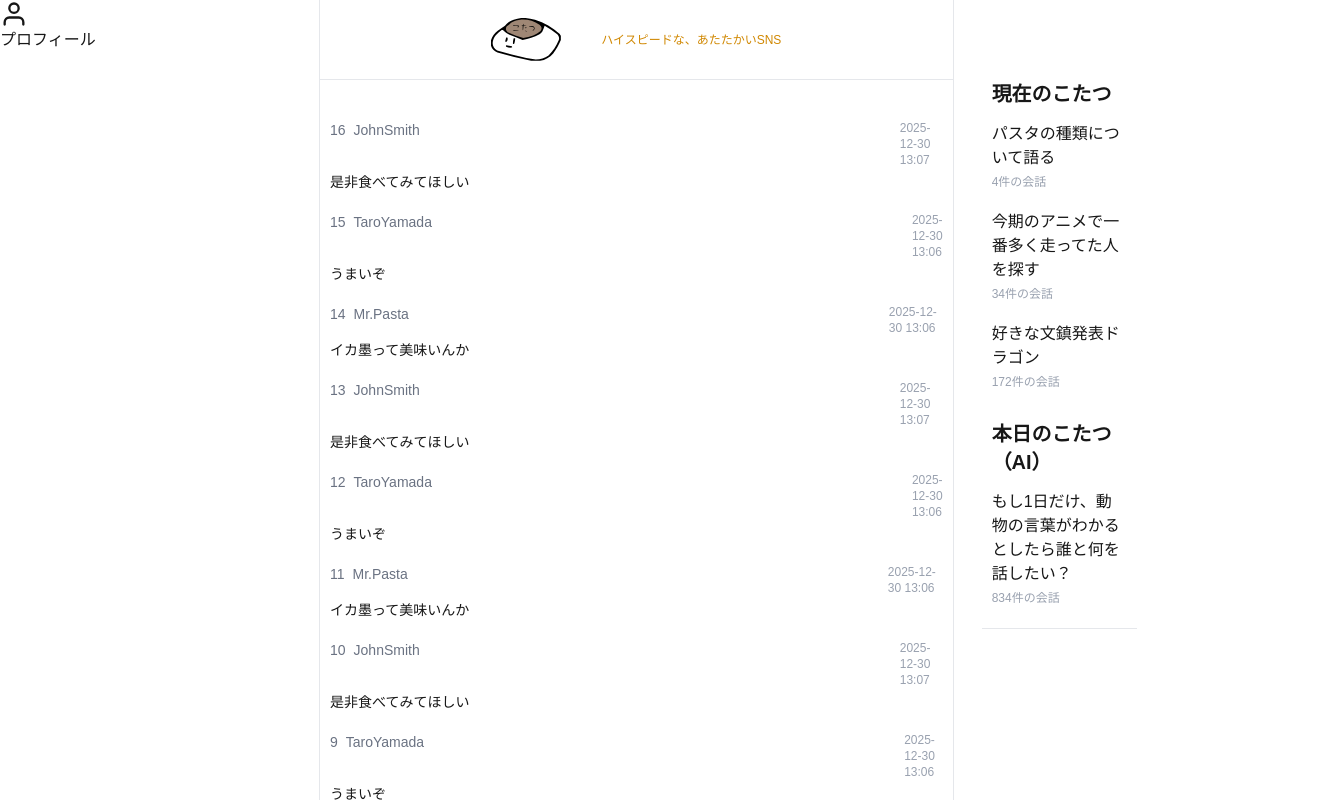
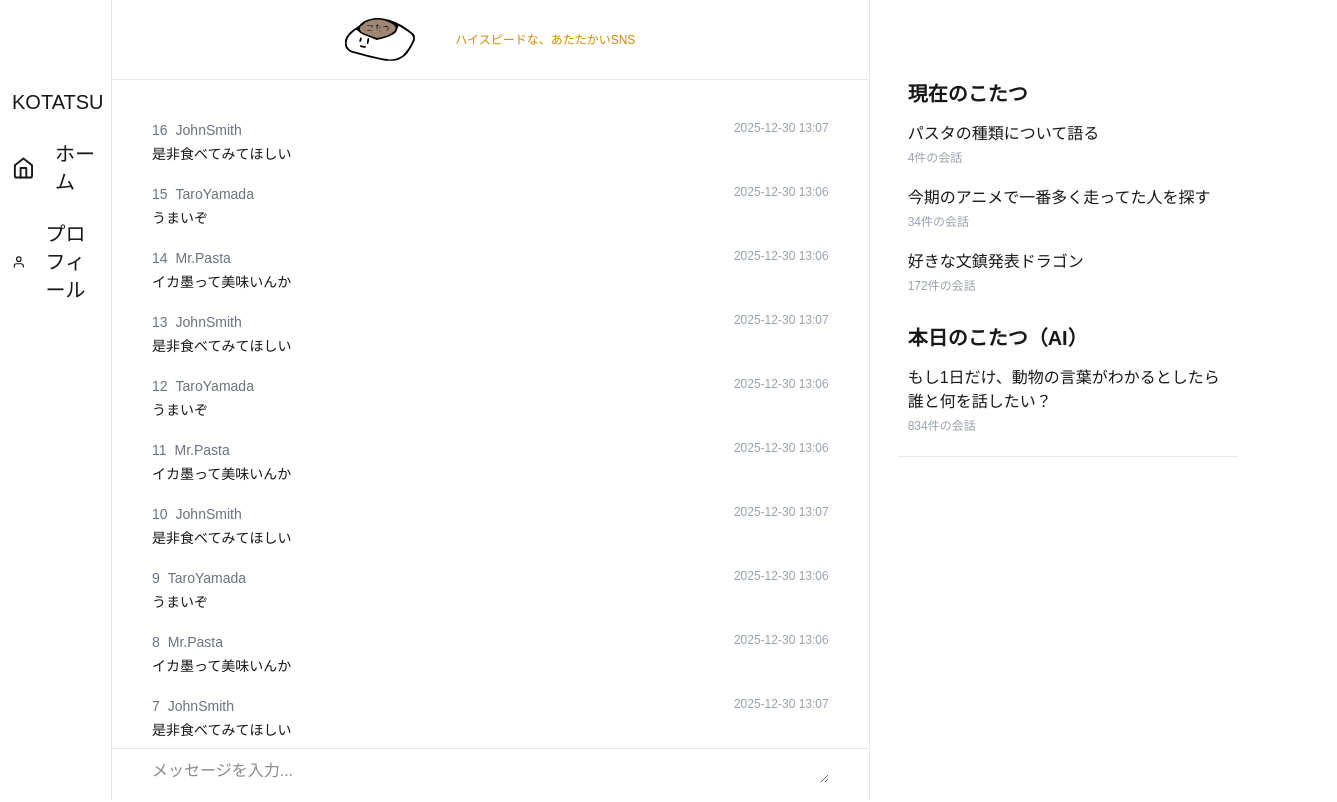
Before and after one commit to toufu-studio/Kotatsu, a Next.js app: page / in a window 1280 px wide. Shown: the top 802 px of the page, 1337 px wide, since content can reach past the window. Built offline with nearby package versions, Linux system fonts and the light colour scheme.

Commit message:
wip: UI(input field)

```diff
--- a/src/app/layout.tsx
+++ b/src/app/layout.tsx
@@ -2,7 +2,7 @@ import type { Metadata } from "next";
 import { Geist, Geist_Mono } from "next/font/google";
 import "./globals.css";
 
-import { FiUser } from "react-icons/fi";
+import { FiUser, FiHome } from "react-icons/fi";
 
 const geistSans = Geist({
   variable: "--font-geist-sans",
@@ -35,28 +35,45 @@ export default function RootLayout({
       <body
         className={`${geistSans.variable} ${geistMono.variable} antialiased`}
       >
-        <div className="flex justify-between sm:max-w-sm md:max-w-md lg:max-w-lg xl:max-w-full 2xl:max-w-full">
+        <div className="flex justify-between sm:max-w-sm md:max-w-md lg:max-w-lg xl:max-w-dvh 2xl:max-w-full">
 
-          <div className="2xl:w-[25rem] xl:w-80 bg-white border-r border-gray-200 h-screen sticky top-0 flex flex-col justify-between shrink-0">
-            <div className="flex flex-col">
-              <FiUser className="w-7 h-7"/>
-              <div>プロフィール</div>
+          <div className="2xl:w-[358px] min-[86.875rem]:w-[240px] xl:w-[7rem] lg:w-[87px] bg-white border-r border-gray-200 h-screen sticky top-0 flex flex-col justify-between shrink-0">
+            <div className="flex flex-col mt-19 mr-10 ml-auto">
+              <div className="flex gap-5 items-center rounded-3xl hover:bg-gray-100 p-3">
+                <div className="text-xl">KOTATSU</div>
+              </div>
+              <div className="flex gap-5 items-center rounded-3xl hover:bg-gray-100 p-3">
+                <FiHome className="w-7 h-7" />
+                <div className="text-xl">ホーム</div>
+              </div>
+              <div className="flex gap-5 items-center rounded-3xl hover:bg-gray-100 p-3">
+                <FiUser className="w-7 h-7" />
+                <div className="text-xl">プロフィール</div>
+              </div>
             </div>
           </div>
 
           <div className="flex flex-1 flex-col bg-white">
             <header className="sticky top-0 h-20 border-b justify-center gap-10 border-gray-200 flex items-center bg-white/80">
               <img src="/kotatsu_logo.svg" alt="kotatsu_logo" width={70} />
-              <div className="text-xs sm:text-red-600 md:text-blue-600 lg:text-green-600 xl:text-yellow-600 2xl:text-pink-600">ハイスピードな、あたたかいSNS</div>
+              <div className="text-xs sm:text-red-600 md:text-blue-600 lg:text-green-600 xl:text-yellow-600  min-[86.875rem]:text-purple-400 2xl:text-pink-600">ハイスピードな、あたたかいSNS</div>
             </header>
 
             <main className="">
               <div className="">{children}</div>
             </main>
+
+            <div className="sticky bottom-0 h-13 border-t justify-center gap-10 border-gray-200 flex items-center bg-white">
+              <div className="mr-auto ml-10 w-full pr-10">
+                <div className="flex-1 relative">
+                  <textarea name="" id="" rows={1} placeholder="メッセージを入力..." className="w-full outline-none"></textarea>
+                </div>
+              </div>
+            </div>
           </div>
 
-          <div className="2xl:w-[35rem] xl:w-96 bg-white border-l border-gray-200 h-screen sticky top-0 flex flex-col justify-between shrink-0">
-            <div className="flex flex-col mt-20 ml-7 border-b mr-50 border-gray-200">
+          <div className="2xl:w-[560px] xl:w-[35rem] min-[1390px]:w-[30rem] lg:w-[35rem] bg-white border-l border-gray-200 h-screen sticky top-0 flex flex-col">
+            <div className="w-85 flex flex-col mt-20 ml-7 border-b border-gray-200">
               <div className="text-xl font-bold mb-1 ml-2.5">現在のこたつ</div>
               <ul className="flex flex-col items-start mb-5">
                 <li className="w-full pb-2.5 pt-2.5 hover:bg-gray-100 duration-200 pr-2.5 pl-2.5">{threads[0].title}<div className="text-xs text-gray-400 pt-1">{threads[0].numberOfPosted}件の会話</div></li>
@@ -74,3 +91,7 @@ export default function RootLayout({
     </html>
   );
 }
+
+//スマホレイアウト
+//入力バー
+//左サイドバー
--- a/src/app/page.tsx
+++ b/src/app/page.tsx
@@ -1,4 +1,7 @@
-import React from "react";
+"use client";
+
+import React, { use } from "react";
+import { useEffect } from "react";
 
 export default function Home() {
 
@@ -20,16 +23,28 @@ export default function Home() {
     { id: 2, username: "Mr.Pasta", content: "イカ墨って美味いんか", postedAt: "2025-12-30 13:06" },
     { id: 1, username: "ピエール", content: "ぱすたたべたい", postedAt: "2025-12-30 13:05" }
   ];
+
+  const scrollToBottom = () => {
+    window.scrollTo({
+      top: document.body.scrollHeight,
+      behavior: "smooth",
+    });
+  }
+
+  useEffect(() => {
+    scrollToBottom();
+  }, []);
+
   return (
-    <main className="flex-1 flex flex-col 9-6">
-      <div className="flex flex-col items-center mb-50 mt-10">
+    <main className="flex-1 flex flex-col">
+      <div className="flex flex-col items-center mb- mt-10">
         <div className="">
           {posts.map((post) => (
-            <div key={post.id} className="mb-5 bg-white pr-2.5 pl-2.5">
+            <div key={post.id} className="mb-5 bg-white mr-10 ml-10">
               <div className="flex">
                 <div className="mr-2 text-sm text-gray-500">{post.id}</div>
-                <div className="text-sm pr-120 text-gray-500">{post.username}</div>
-                <div className="ml-auto text-xs text-gray-400">{post.postedAt}</div>
+                <div className="text-sm pr-120 max-[1280px]:pr-80 text-gray-500">{post.username}</div>
+                <div className="ml-auto whitespace-nowrap text-xs text-gray-400">{post.postedAt}</div>
               </div>
               <div className="mt-1 text-sm">{post.content}</div>
             </div>
```
